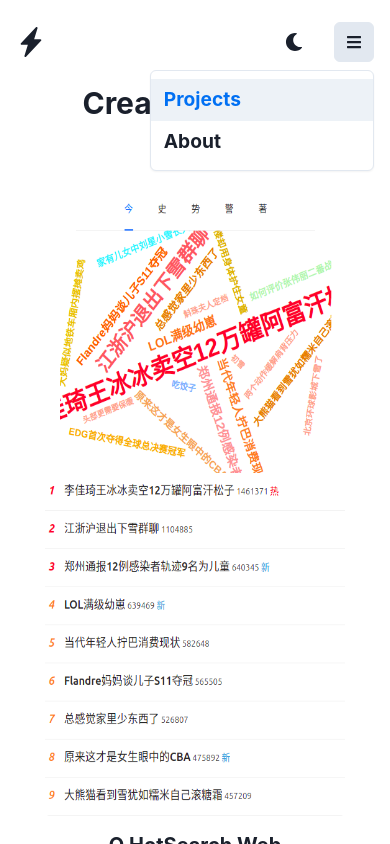
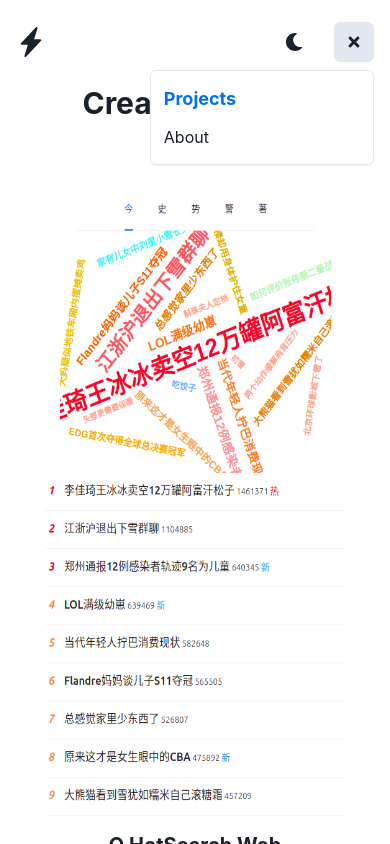
Before and after one commit to akazwz/website, a Next.js app: page /projects in a window 390 px wide. Both pictures are taken after a click on the button 354 px from the left and 42 px from the top of the page. Shown: the top 844 px of the page. Built offline with nearby package versions, Linux system fonts and the light colour scheme.

Commit message:
mobile tab keyboard

```diff
--- a/src/components/mobile-nav.tsx
+++ b/src/components/mobile-nav.tsx
@@ -1,60 +1,58 @@
-import { FC } from 'react'
 import {
   HStack,
   IconButton,
-  Menu, MenuButton,
+  Menu,
+  MenuButton,
   MenuItem,
   MenuList,
-  Text
+  Link,
+  useDisclosure,
 } from '@chakra-ui/react'
-import { FaBars } from 'react-icons/fa'
+import { FaBars, FaTimes } from 'react-icons/fa'
 import { useRouter } from 'next/router'
 import ColorModeToggle from './color-mode-toggle'
 import { HeaderTrans } from './header'
 
-const MobileNav: (props: { trans: HeaderTrans }) => JSX.Element = (props:{trans: HeaderTrans}) => {
-  const {trans} = props
+const MobileNav: (props: { trans: HeaderTrans }) => JSX.Element = (props: { trans: HeaderTrans }) => {
+  const { trans } = props
   const router = useRouter()
   return (
     <HStack display={{ base: 'flex', md: 'none' }}>
       <ColorModeToggle/>
       <Menu>
+        {
+          ({ isOpen }) => (
+            <>
               <MenuButton
                 as={IconButton}
                 aria-label={'toggle show navigation links'}
-          icon={<FaBars/>}
+                icon={isOpen ? <FaTimes/> : <FaBars/>}
                 variant="outline"
               />
               <MenuList>
                 <MenuItem
                   aria-label={'navigate to projects page'}
-            onClick={() => router.push('/projects')}
-          >
-            <Text
-              style={{
-                fontSize: '1.2rem',
-                fontWeight: 'bolder',
-                color: router.route === '/projects' ? '#0070f3' : '',
-              }}
+                  _focus={{ textDecoration: 'none', color: '#0070f3' }}
+                  fontWeight={router.route === '/projects' ? 'bolder' : 'normal'}
+                  fontSize={router.route === '/projects' ? 'large' : 'medium'}
+                  onClick={()=>router.push('/projects')}
               >
                     {trans.projects}
-            </Text>
                 </MenuItem>
                 <MenuItem
                   aria-label={'navigate to about page'}
-            onClick={() => router.push('/about')}
-          >
-            <Text
-              style={{
-                fontSize: '1.2rem',
-                fontWeight: 'bolder',
-                color: router.route === '/about' ? '#0070f3' : '',
-              }}
+                  _focus={{ textDecoration: 'none', color: '#0070f3' }}
+                  fontWeight={router.route === '/about' ? 'bolder' : 'normal'}
+                  fontSize={router.route === '/about' ? 'large' : 'medium'}
+                  onClick={()=>router.push('/about')}
+
                 >
                   {trans.about}
-            </Text>
                 </MenuItem>
               </MenuList>
+            </>
+          )
+        }
       </Menu>
     </HStack>
   )
```
Lines whose indentation alone changed are shown as unchanged.
